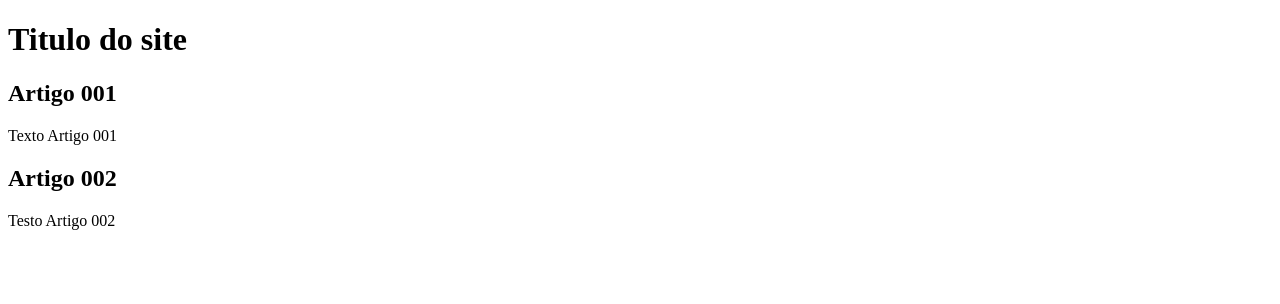
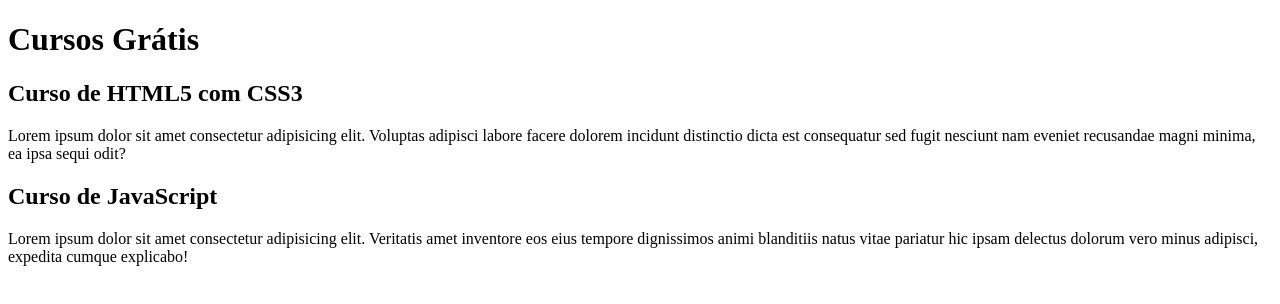
Before and after one commit to Rodrigo98Matos/Projeto-site, a plain HTML site: page index.html in a window 1280 px wide. Drawn offline with Linux system fonts and the light colour scheme.

Commit message:
comecei a escrever conteúdo

```diff
--- a/index.html
+++ b/index.html
@@ -8,15 +8,15 @@
 <body>
     <main>
         <header>
-        <h1>Titulo do site</h1>
+        <h1>Cursos Grátis</h1>
         </header>
         <article>
-            <h2>Artigo 001</h2>
-            <p>Texto Artigo 001</p>
+            <h2>Curso de HTML5 com CSS3</h2>
+            <p>Lorem ipsum dolor sit amet consectetur adipisicing elit. Voluptas adipisci labore facere dolorem incidunt distinctio dicta est consequatur sed fugit nesciunt nam eveniet recusandae magni minima, ea ipsa sequi odit?</p>
         </article>
         <article>
-            <h2>Artigo 002</h2>
-            <p>Testo Artigo 002</p>
+            <h2>Curso de JavaScript</h2>
+            <p>Lorem ipsum dolor sit amet consectetur adipisicing elit. Veritatis amet inventore eos eius tempore dignissimos animi blanditiis natus vitae pariatur hic ipsam delectus dolorum vero minus adipisci, expedita cumque explicabo!</p>
         </article>
         </main>
     </body>
```
